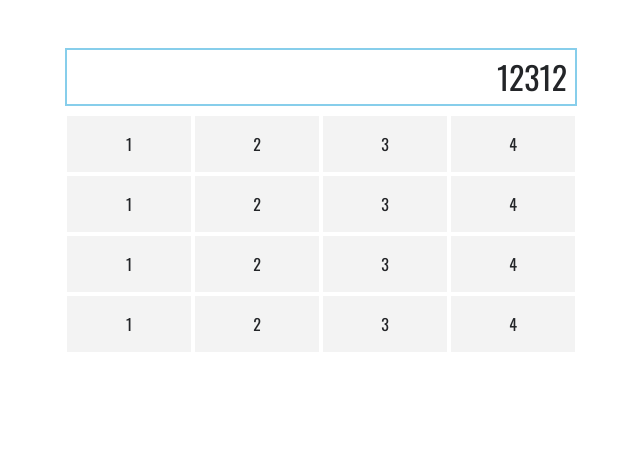
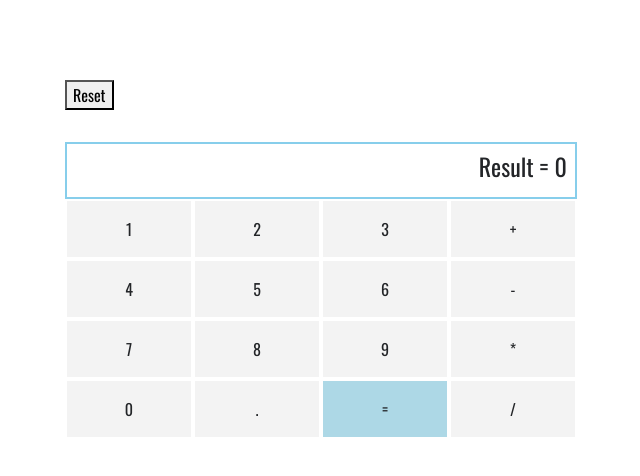
Before and after one commit to pankaj021/calculator, a React app: page / in a window 1280 px wide. Shown: the whole page, without its empty margins (319-959 px from the left). Built offline with nearby package versions, Linux system fonts and the light colour scheme.

Commit message:
partially complete

```diff
--- a/src/Calculator.css
+++ b/src/Calculator.css
@@ -43,3 +43,9 @@ body {
   border: 2px solid skyblue;
   text-align: end;
 }
+button {
+  margin: 2rem 0 !important;
+}
+.equal-op {
+  background: lightblue;
+}
--- a/src/Calculator.js
+++ b/src/Calculator.js
@@ -2,39 +2,98 @@ import React from 'react';
 import './Calculator.css';
 import 'bootstrap/dist/css/bootstrap.min.css';
 
-function Calculator() {
+function add(o1, o2) {
+    return o1 + o2
+}
+function sub(o1, o2) {
+    return o1 - o2
+}
+function mul(o1, o2) {
+    return o1 * o2
+}
+function div(o1, o2) {
+    return o1 / o2
+}
+
+const operatorMap = {
+    "+": add,
+    "-": sub,
+    "*": mul,
+    "/": div
+}
+
+const defaultState = {
+    o1: "",
+    o2: "",
+    result: "",
+    operator: ""
+}
+
+export default class Calculator extends React.Component {
+    constructor() {
+        super()
+        this.state = defaultState;
+    }
+    onClickTxtBtn = (event) => {
+        const btnTxt = event.target.innerText;
+        let {o1, o2, operator} = this.state;
+        if (operator) {
+            o2 = o2 + btnTxt;
+        } else {
+            o1 = o1 + btnTxt;
+        }
+        this.setState({o1, o2});
+    }
+    onClickOperator = (event) => {
+        const operator = event.target.innerText;
+        this.setState({operator});
+    }
+    onClickCalculate = () => {
+        const {o1, o2, operator} = this.state;
+        const calFunRef = operatorMap[operator];
+        const result = calFunRef(parseFloat(o1), parseFloat(o2));
+        this.setState({result: result});
+    }
+    resetCal = () => {
+        this.setState(defaultState);
+    }
+    render() {
+        const {o1, o2, result, operator} = this.state;
         return (
             <div className="calculator-wrap">
-            <h2 className='display'>12312</h2>
+                <button onClick={this.resetCal}>Reset</button>
+                <div className='display'>
+                    <h4>Result = {result || 0}</h4>
+                    <h2>{o1 || ""}{operator || ""}{o2 || ""}</h2>
+                </div>
                 <div className="container">
                     <div className="row">
-                    <div className="col-3 btn-cell">1</div>
-                    <div className="col-3 btn-cell">2</div>
-                    <div className="col-3 btn-cell">3</div>
-                    <div className="col-3 btn-cell">4</div>
+                        <div className="col-3 btn-cell" onClick={this.onClickTxtBtn}>1</div>
+                        <div className="col-3 btn-cell" onClick={this.onClickTxtBtn}>2</div>
+                        <div className="col-3 btn-cell" onClick={this.onClickTxtBtn}>3</div>
+                        <div className="col-3 btn-cell" onClick={this.onClickOperator}>+</div>
                     </div>
                     <div className="row">
-                    <div className="col-3 btn-cell">1</div>
-                    <div className="col-3 btn-cell">2</div>
-                    <div className="col-3 btn-cell">3</div>
-                    <div className="col-3 btn-cell">4</div>
+                        <div className="col-3 btn-cell" onClick={this.onClickTxtBtn}>4</div>
+                        <div className="col-3 btn-cell" onClick={this.onClickTxtBtn}>5</div>
+                        <div className="col-3 btn-cell" onClick={this.onClickTxtBtn}>6</div>
+                        <div className="col-3 btn-cell" onClick={this.onClickOperator}>-</div>
                     </div>
                     <div className="row">
-                    <div className="col-3 btn-cell">1</div>
-                    <div className="col-3 btn-cell">2</div>
-                    <div className="col-3 btn-cell">3</div>
-                    <div className="col-3 btn-cell">4</div>
+                        <div className="col-3 btn-cell" onClick={this.onClickTxtBtn}>7</div>
+                        <div className="col-3 btn-cell" onClick={this.onClickTxtBtn}>8</div>
+                        <div className="col-3 btn-cell" onClick={this.onClickTxtBtn}>9</div>
+                        <div className="col-3 btn-cell" onClick={this.onClickOperator}>*</div>
                     </div>
                     <div className="row">
-                    <div className="col-3 btn-cell">1</div>
-                    <div className="col-3 btn-cell">2</div>
-                    <div className="col-3 btn-cell">3</div>
-                    <div className="col-3 btn-cell">4</div>
+                        <div className="col-3 btn-cell" onClick={this.onClickTxtBtn}>0</div>
+                        <div className="col-3 btn-cell" onClick={this.onClickTxtBtn}>.</div>
+                        <div className="col-3 btn-cell equal-op" onClick={this.onClickCalculate}>=</div>
+                        <div className="col-3 btn-cell" onClick={this.onClickOperator}>/</div>
                     </div>
                 </div>
 
             </div>
         )
     }
-
-export default Calculator;
+}
```
Lines whose indentation alone changed are shown as unchanged.
